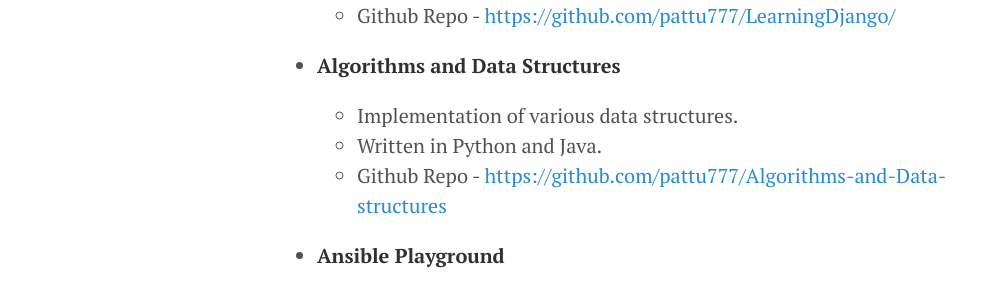
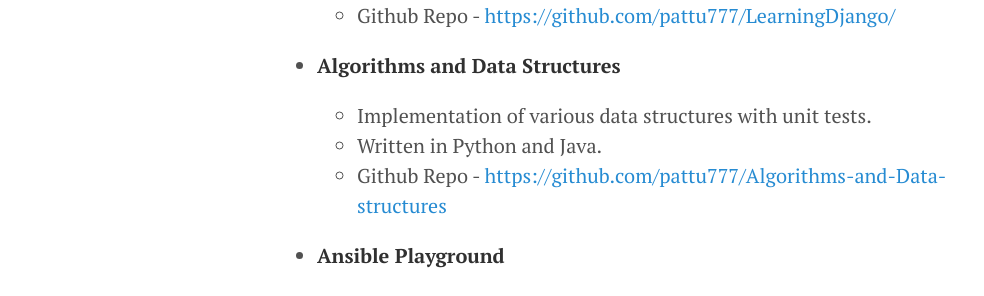
Before and after one commit to pattu777/pattu777.github.io, a Jekyll site: the page built from projects.md, in a window 1280 px wide. Shown: the part 621-917 px from the top of the page, without its empty margins (3-987 px from the left). Built offline with Jekyll 4.4.1, drawn with Linux system fonts in a browser that asks for light colours; comment, search, counter and statistics services are not loaded.

```diff
--- a/_config.yml
+++ b/_config.yml
@@ -29,7 +29,7 @@
 
 # Custom vars
 version:             1.0.04
-gems: [jekyll-paginate, jekyll-sitemap]
+gems: [jekyll-paginate, jekyll-sitemap, jemoji]
 kramdown:
   input: GFM
   syntax_highlighter: rouge
--- a/projects.md
+++ b/projects.md
@@ -22,7 +22,7 @@
 
 * __Algorithms and Data Structures__
 
-    * Implementation of various data structures.
+    * Implementation of various data structures with unit tests.
     * Written in Python and Java.
     * Github Repo - [https://github.com/pattu777/Algorithms-and-Data-structures](https://github.com/pattu777/Algorithms-and-Data-structures)
 
```
Also changed, not shown: _posts/2016-06-01-Binary-Search-Tree-Python.md (+1 -1 lines).
